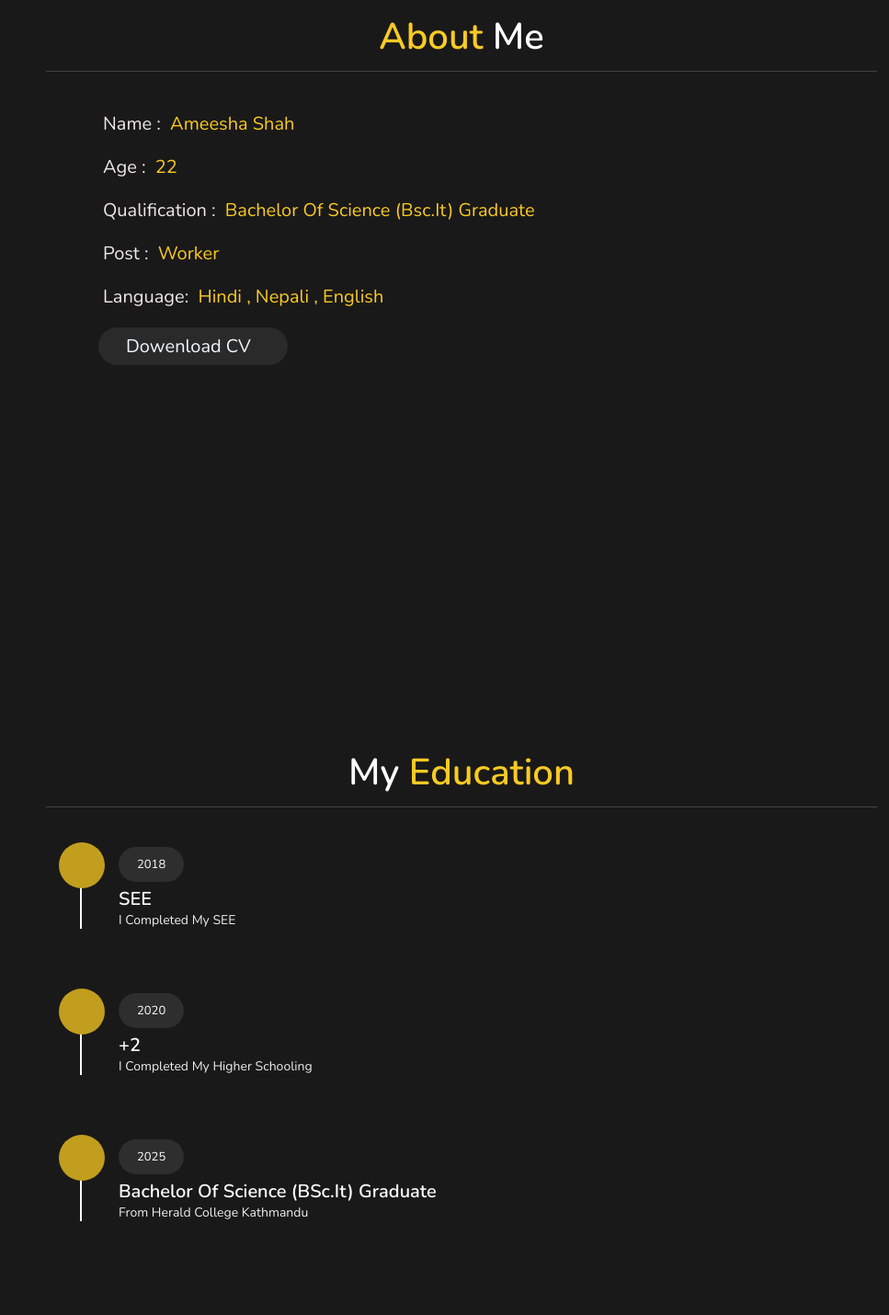
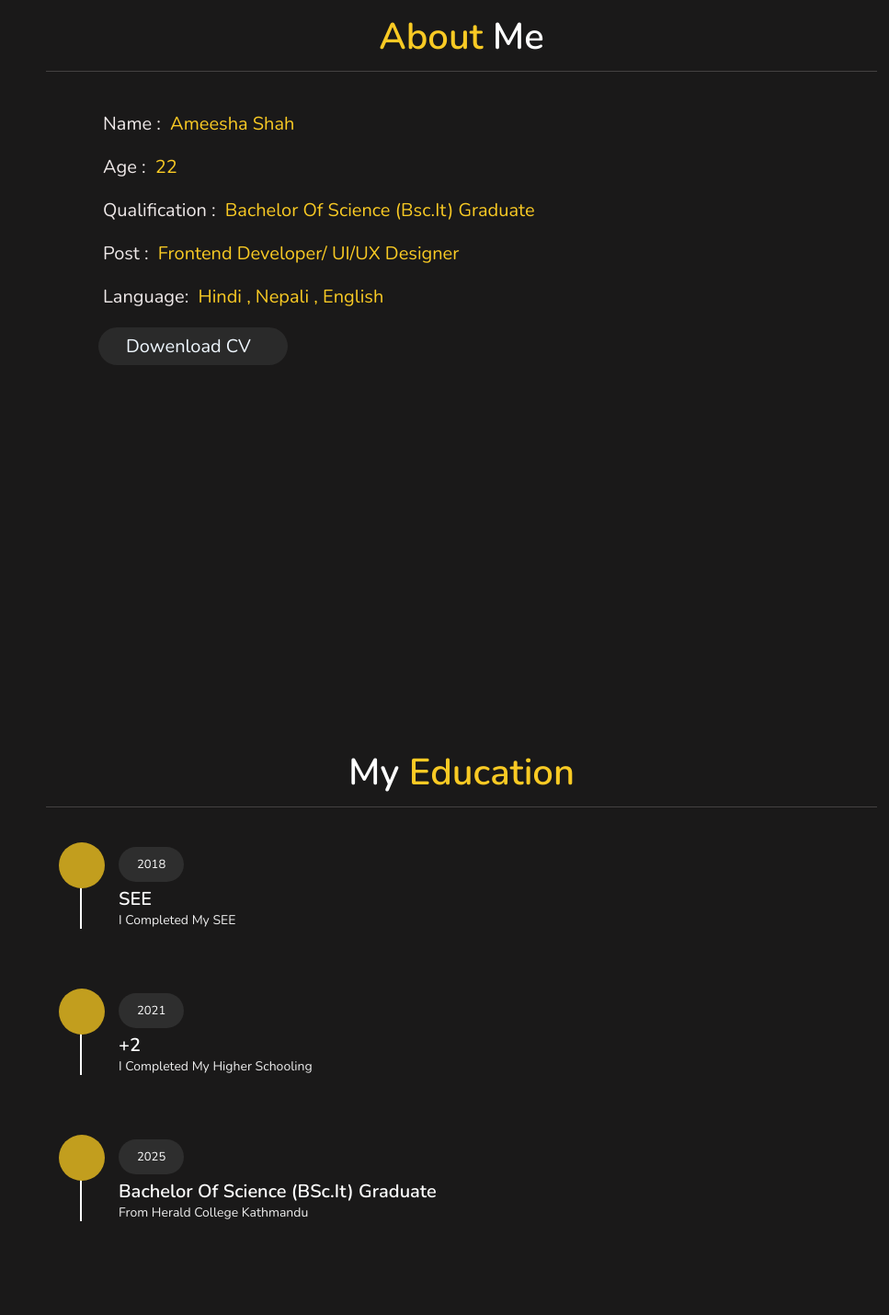
Before and after one commit to ameesha-shah/Profile, a plain HTML site: page index.html in a window 1280 px wide. Shown: the part 810-2240 px from the top of the page at 92% size, without its empty margins (313-1280 px from the left). Drawn offline with nearby package versions, Linux system fonts and the light colour scheme.

Commit message:
Updated index.html and replaced mypic.jpg

```diff
--- a/index.html
+++ b/index.html
@@ -48,7 +48,7 @@
                 <h3> <span> name : </span>Ameesha shah </h3>
                 <h3> <span> age : </span>22 </h3>
                 <h3> <span> qualification : </span>Bachelor of science (Bsc.it) graduate<BSc class=".it"></BSc> </h3>
-                <h3> <span> post : </span>Worker </h3>
+                <h3> <span> post : </span>Frontend Developer/ UI/UX Designer </h3>
                 <h3> <span> language: </span>hindi , nepali , english </h3>
                 <a href="#"><button class="btn"> dowenload CV <i class="fas fa-download"></i></button></a>
 
@@ -77,7 +77,7 @@
             </div>
 
             <div class="box">
-                <span>2020</span>
+                <span>2021</span>
                 <h3>+2</h3>
                  <p>I completed my higher schooling</p>
                  <i class="fas fa-graduation-cap"></i>
@@ -108,7 +108,7 @@
                 <div class="info">
                     <h3>  123ameeshashah@gmail.com</h3>
                     <h3>  9840030921</h3>
-                    <h3>  Kathmandu, nepal - 44600</h3>
+                    <h3>  Kathmandu, nepal </h3>
                 </div>
             </div>
 
@@ -133,7 +133,9 @@
                 <br> 3. Game development and AI-driven simulations.
                 <br> 4. Creating visual content and graphic design.
                 <br> 5. Problem-solving and algorithmic thinking.
-                <br> 6. I strive to make the most of my hobbies and use them as a way to grow and learn every day. </p>
+
+
+             </p>
 
         </div>
     </section>
```
Also changed, not shown: mypic.jpg.
